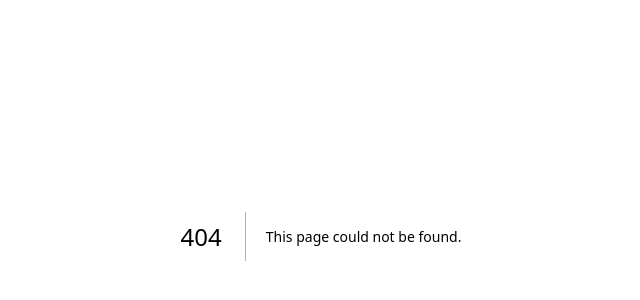
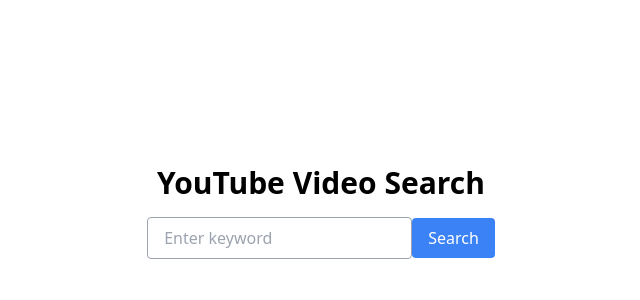
Before and after one commit to sukemaru-web3/quiz-site, a Next.js app: page /youtubeSearch in a window 1280 px wide. Before the commit this address had no page. Shown: the part 164-464 px from the top of the page, without its empty margins (319-959 px from the left). Built offline with nearby package versions, Linux system fonts and the light colour scheme.

Commit message:
youtube検索アプリ追加

```diff
--- a/package.json
+++ b/package.json
@@ -12,6 +12,7 @@
     "@emotion/react": "^11.11.0",
     "@emotion/styled": "^11.11.0",
     "autoprefixer": "10.4.14",
+    "axios": "^1.4.0",
     "next": "^13.4.4",
     "postcss": "8.4.23",
     "react": "18.2.0",
--- a/pages/index.js
+++ b/pages/index.js
@@ -27,6 +27,12 @@
       >
         10秒ぴったりゲーム
       </Link>
+      <Link
+        href="/youtubeSearch"
+        className="bg-pink-500 text-white px-4 py-2  mb-3 rounded hover:bg-pink-600"
+      >
+        youtube動画検索アプリ
+      </Link>
     </div>
   );
 };
--- /dev/null
+++ b/pages/youtubeSearch.js
@@ -0,0 +1,58 @@
+import React, { useState } from "react";
+import axios from "axios";
+
+export default function YouTubeSearchApp() {
+  const [keyword, setKeyword] = useState("");
+  const [videos, setVideos] = useState([]);
+
+  const handleKeywordChange = (e) => {
+    setKeyword(e.target.value);
+  };
+
+  const searchVideos = async () => {
+    try {
+      const response = await axios.get(
+        `https://www.googleapis.com/youtube/v3/search?part=snippet&maxResults=5&q=${keyword}&key=${process.env.NEXT_PUBLIC_YOUR_YOUTUBE_API_KEY}`
+      );
+
+      setVideos(response.data.items);
+    } catch (error) {
+      console.log(error);
+    }
+  };
+
+  return (
+    <div className="container mx-auto h-screen flex justify-center items-center">
+      <div className="text-center">
+        <h1 className="text-3xl font-bold mb-4">YouTube Video Search</h1>
+        <input
+          type="text"
+          value={keyword}
+          onChange={handleKeywordChange}
+          className="border border-gray-400 rounded py-2 px-4 mb-4"
+          placeholder="Enter keyword"
+        />
+        <button
+          onClick={searchVideos}
+          className="px-4 py-2 bg-blue-500 text-white rounded hover:bg-blue-600"
+        >
+          Search
+        </button>
+        <div className="mt-8">
+          {videos.map((video) => (
+            <div key={video.id.videoId} className="mb-4">
+              <a
+                href={`https://www.youtube.com/watch?v=${video.id.videoId}`}
+                target="_blank"
+                rel="noopener noreferrer"
+                className="text-blue-500 hover:underline"
+              >
+                {video.snippet.title}
+              </a>
+            </div>
+          ))}
+        </div>
+      </div>
+    </div>
+  );
+}
```
Also changed, not shown: 1 other file (tests, documents, lock files or other folders).
